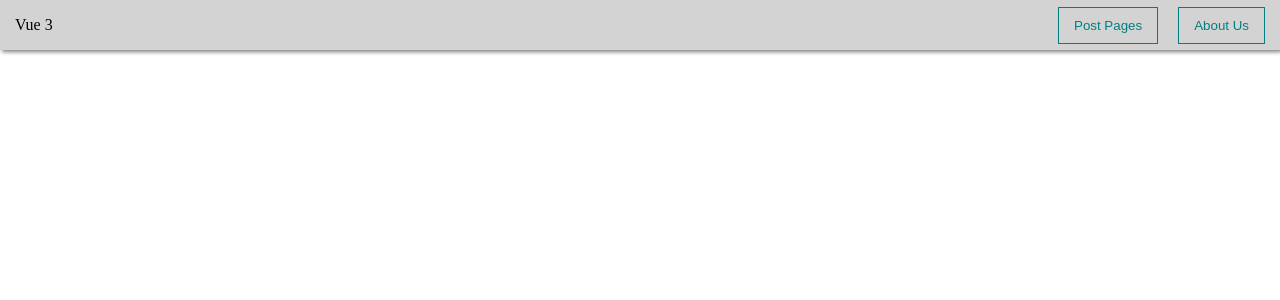
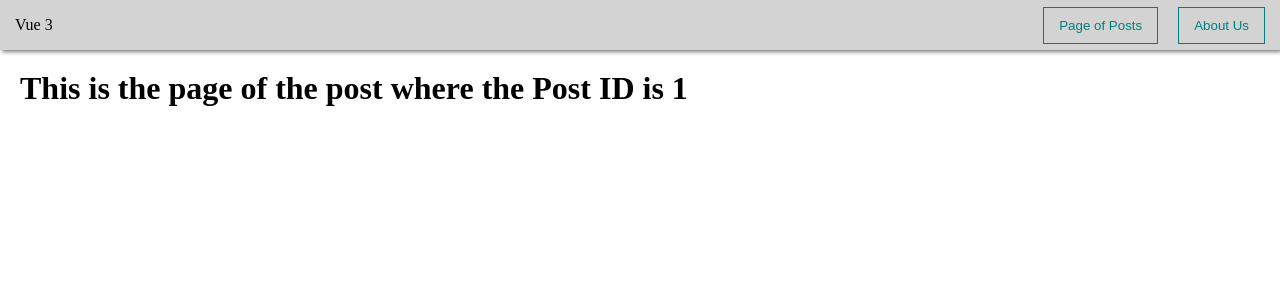
Before and after one commit to dolerami/vue3-rapid-course, a Vue app: page /posts/1 in a window 1280 px wide. Shown: the top 300 px of the page. Built offline with nearby package versions, Linux system fonts and the light colour scheme.

Commit message:
dynamic navigation: page for each post

```diff
--- a/src/components/Navbar.vue
+++ b/src/components/Navbar.vue
@@ -7,7 +7,7 @@
 <!--    It supposed to be yellow but it's gray maybe because of the PHPStorm version-->
 <!--    So as you see this is an alternative for using the router link in a component-->
     <div class="navbar__btns">
-      <my-button @click="$router.push('/pages')">Post Pages</my-button>
+      <my-button @click="$router.push('/posts')">Page of Posts</my-button>
       <my-button style="margin-left: 20px;" @click="$router.push('/about')">About Us</my-button>
     </div>
   </div>
--- a/src/components/PostItem.vue
+++ b/src/components/PostItem.vue
@@ -7,6 +7,17 @@
       <div><strong>Content: </strong>{{post.body}}</div>
     </div>
     <div class="post__btns">
+      <my-button
+        @click="$router.push(`/posts/${post.id}`)"
+      >
+        Open
+      </my-button>
+<!--      This button is for a dynamic navigation of every post-->
+<!--      It means that the post components and their elements are the same (not the content), but the paths are different-->
+<!--      We've set a dynamic navigation to this button, so when clicking it will take to the page for that particular post-->
+<!--      We do the same trick with $router.push()-->
+<!--      But in the braces we write the route in this format - `${}` to be able to give props too-->
+<!--      So we go to the page posts and pick a post by its ID-->
       <my-button
         @click="$emit('remove', post)"
       >
@@ -37,4 +48,7 @@ export default {
   align-items:center;
   justify-content: space-between;
 }
+.post__btns{
+  display: flex;
+}
 </style>
--- /dev/null
+++ b/src/pages/PostidPage.vue
@@ -0,0 +1,18 @@
+<template>
+<!--  As you see we've created a new page for each post by ID-->
+  <div>
+    <h1>This is the page of the post where the Post ID is {{ $route.params.id}} </h1>
+<!--    To show the id of the dynamic navigation route, we use this fabric function-->
+<!--    $route first to pick the route, then .params, later specify it with ID or another parameter-->
+  </div>
+</template>
+
+<script>
+export default {
+
+}
+</script>
+
+<style scoped>
+
+</style>
```
Also changed, not shown: src/router/router.js (+13 -1 lines).
